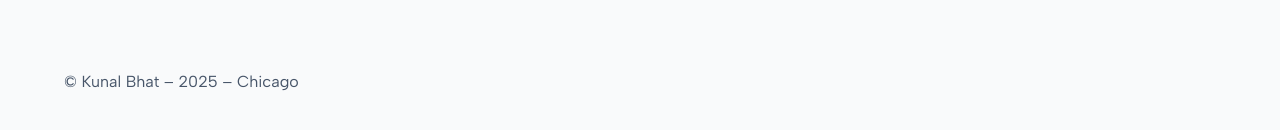
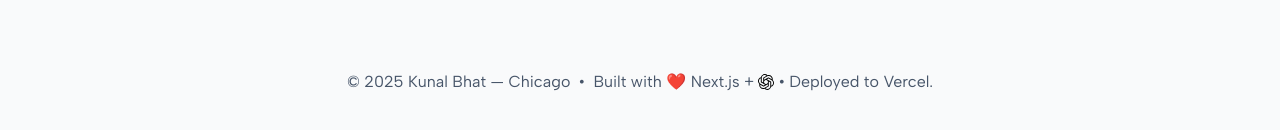
Before and after one commit to kunalbhat/portfolio-2025, a Next.js app: page /about in a window 1280 px wide. Shown: the part 3877-4007 px from the top of the page. Built offline with nearby package versions, Linux system fonts and the light colour scheme; no server answers.

Commit message:
update footer

```diff
--- a/src/app/layout.tsx
+++ b/src/app/layout.tsx
@@ -3,6 +3,7 @@ import { Albert_Sans } from "next/font/google";
 import "./globals.css";
 import { Analytics } from "@vercel/analytics/react";
 import { SpeedInsights } from "@vercel/speed-insights/next";
+import Image from "next/image";
 
 /* Load Google Sans Flex from Google Fonts via <link> */
 export const metadata: Metadata = {
@@ -22,8 +23,6 @@ export default function RootLayout({
 }: {
   children: React.ReactNode;
 }) {
-  const currentYear = new Date().getFullYear();
-
   return (
     <html
       lang="en"
@@ -33,8 +32,21 @@ export default function RootLayout({
     >
       <body>
         {children}
-        <footer className="site-footer">
-          &copy; Kunal Bhat &ndash; {currentYear} &ndash; Chicago
+        <footer className="site-footer flex flex-wrap items-center justify-center gap-2 px-4 md:px-8 text-base text-center">
+          <span>&copy; 2025 Kunal Bhat — Chicago</span>
+          <span className="hidden sm:inline text-(--muted)">•</span>
+          <span className="flex items-center gap-1">
+            Built with ❤️ Next.js +
+            <Image
+              src="/images/logo-open-ai.svg"
+              alt="OpenAI"
+              width={18}
+              height={18}
+              className="inline-block h-4 w-4 align-middle"
+            />
+            <span className="hidden sm:inline text-(--muted)">•</span> Deployed
+            to Vercel.
+          </span>
         </footer>
         <SpeedInsights />
         <Analytics />
--- a/src/components/trmnl-spotify-feed.tsx
+++ b/src/components/trmnl-spotify-feed.tsx
@@ -174,7 +174,7 @@ export default async function TrmnlSpotifyFeed({
           <h3 className="text-2xl font-semibold">{title}</h3>
         </div>
         <p className="text-base text-(--muted)">
-          Powered by my Spotify endpoint —{" "}
+          Recently played songs powered by my Spotify endpoint —{" "}
           <Link href="/work/trmnl" className="underline underline-offset-4">
             learn more!
           </Link>
@@ -207,7 +207,9 @@ export default async function TrmnlSpotifyFeed({
               )}
             </figure>
             <figcaption className="flex-1 min-w-0 my-2 space-y-0.5">
-              <h5 className="font-semibold mb-0 break-word">{item.title}</h5>
+              <h5 className="font-semibold leading-tight mb-0 break-word">
+                {item.title}
+              </h5>
               <span className="block text-xs md:text-sm text-(--muted) break-word">
                 {item.artist || "Unknown artist"}
                 {item.album ? ` • ${item.album}` : ""}
```
Also changed, not shown: public/images/logo-open-ai.svg (added).
